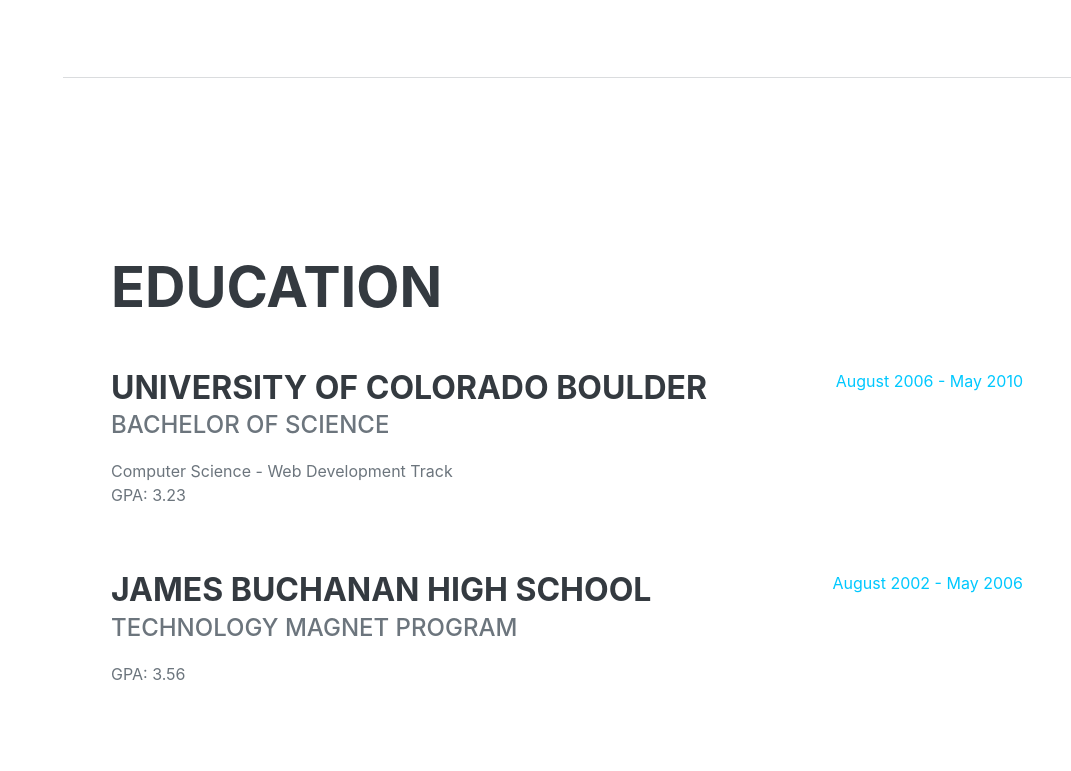
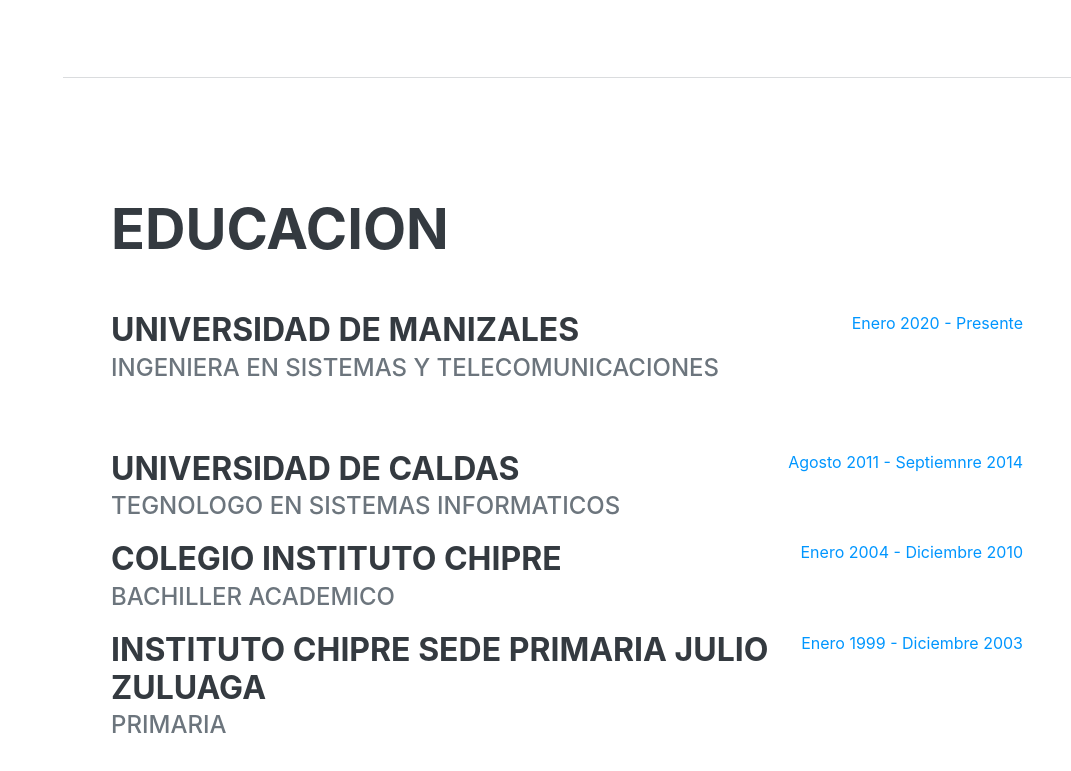
Before and after one commit to juansalazar92/ccv, a plain HTML site: page index.html in a window 1280 px wide. Shown: the part 1929-2700 px from the top of the page, without its empty margins (209-1280 px from the left). Drawn offline with nearby package versions, Linux system fonts and the light colour scheme; a web font is replaced by a local one.

Commit message:
añadiendo estudios

```diff
--- a/index.html
+++ b/index.html
@@ -99,23 +99,38 @@
             <!-- Education-->
             <section class="resume-section" id="education">
                 <div class="resume-section-content">
-                    <h2 class="mb-5">Education</h2>
+                    <h2 class="mb-5">Educacion</h2>
                     <div class="d-flex flex-column flex-md-row justify-content-between mb-5">
                         <div class="flex-grow-1">
-                            <h3 class="mb-0">University of Colorado Boulder</h3>
-                            <div class="subheading mb-3">Bachelor of Science</div>
-                            <div>Computer Science - Web Development Track</div>
-                            <p>GPA: 3.23</p>
+                            <h3 class="mb-0">Universidad de Manizales</h3>
+                            <div class="subheading mb-3">Ingeniera en sistemas y telecomunicaciones</div>
+
                         </div>
-                        <div class="flex-shrink-0"><span class="text-primary">August 2006 - May 2010</span></div>
+                        <div class="flex-shrink-0"><span class="text-primary">Enero 2020 - Presente</span></div>
                     </div>
                     <div class="d-flex flex-column flex-md-row justify-content-between">
                         <div class="flex-grow-1">
-                            <h3 class="mb-0">James Buchanan High School</h3>
-                            <div class="subheading mb-3">Technology Magnet Program</div>
-                            <p>GPA: 3.56</p>
+                            <h3 class="mb-0">Universidad de caldas</h3>
+                            <div class="subheading mb-3">Tegnologo en Sistemas Informaticos</div>
+
                         </div>
-                        <div class="flex-shrink-0"><span class="text-primary">August 2002 - May 2006</span></div>
+                        <div class="flex-shrink-0"><span class="text-primary">Agosto 2011 - Septiemnre 2014</span></div>
+                    </div>
+                    <div class="d-flex flex-column flex-md-row justify-content-between">
+                        <div class="flex-grow-1">
+                            <h3 class="mb-0">Colegio Instituto chipre</h3>
+                            <div class="subheading mb-3">Bachiller Academico</div>
+
+                        </div>
+                        <div class="flex-shrink-0"><span class="text-primary">Enero 2004 - Diciembre 2010</span></div>
+                    </div>
+                    <div class="d-flex flex-column flex-md-row justify-content-between">
+                        <div class="flex-grow-1">
+                            <h3 class="mb-0">Instituto chipre sede primaria Julio Zuluaga</h3>
+                            <div class="subheading mb-3">Primaria</div>
+
+                        </div>
+                        <div class="flex-shrink-0"><span class="text-primary">Enero 1999 - Diciembre 2003</span></div>
                     </div>
                 </div>
             </section>
```
Also changed, not shown: css/styles.css.
